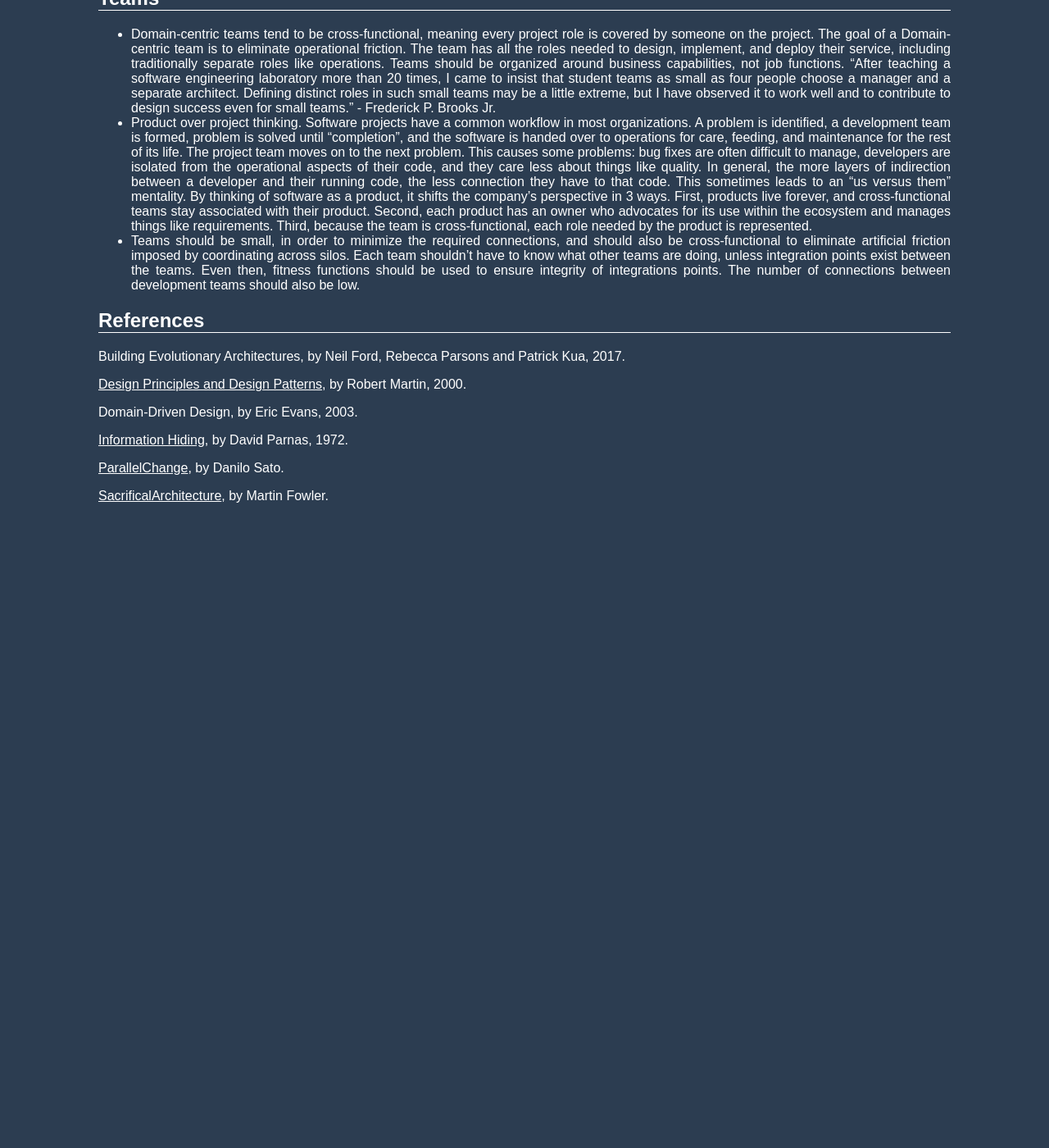
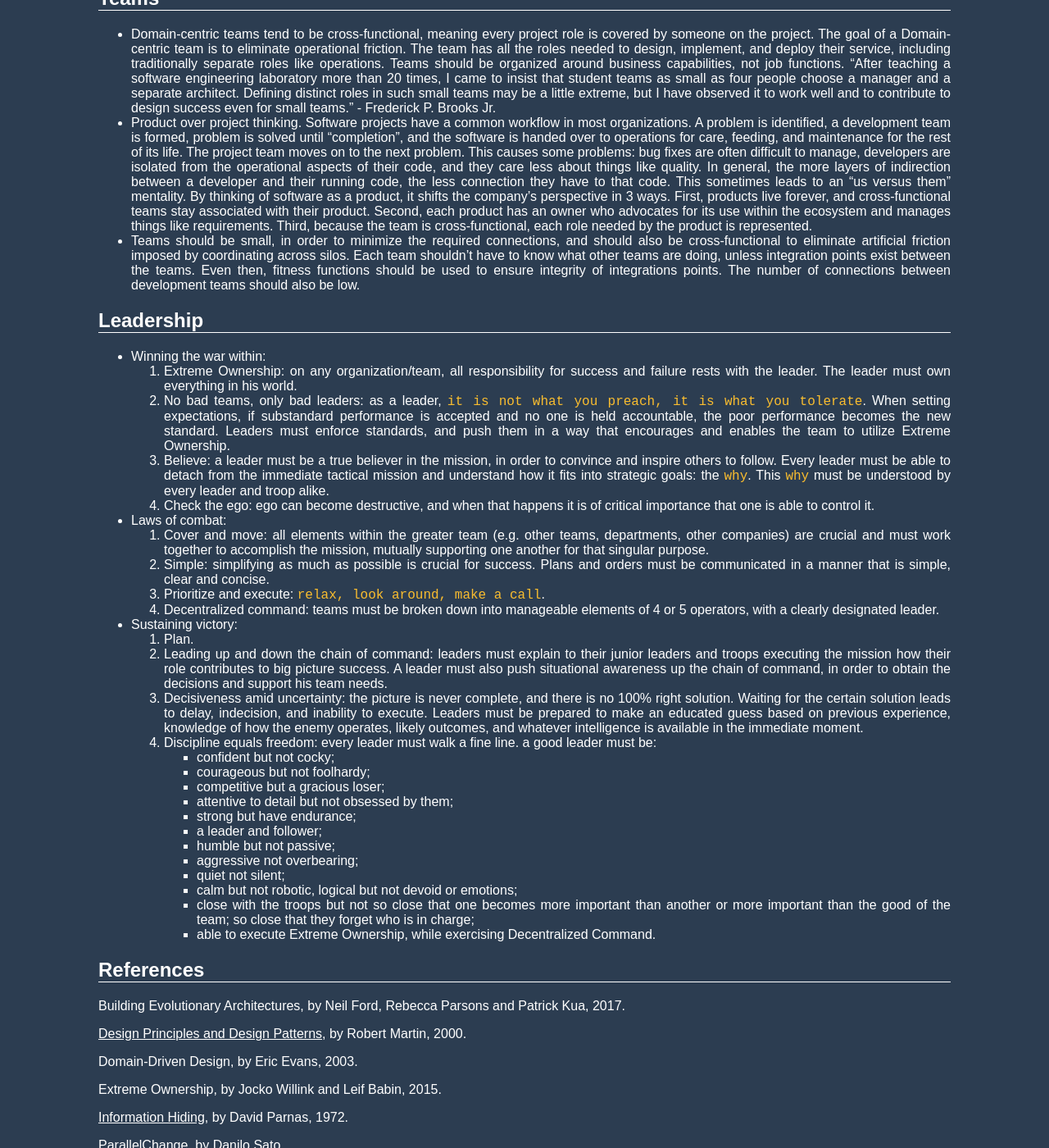
Before and after one commit to brunoroque06/brunoroque06.github.io, a Jekyll site: the page built from _pages/software-architecture.md, in a window 1280 px wide and 1400 px high, scrolled down 2228 px. Shown: the whole window at 82% size. Built offline with Jekyll 4.4.1, drawn with Linux system fonts in a browser that asks for light colours; before the commit the page ends 2858 px from its top, so only the background shows below that.

Commit message:
Add Extreme Ownership

```diff
--- a/_pages/software-architecture.md
+++ b/_pages/software-architecture.md
@@ -82,6 +82,36 @@ Make each program do one thing well. To do a new job, build afresh rather than c
 - Product over project thinking. Software projects have a common workflow in most organizations. A problem is identified, a development team is formed, problem is solved until "completion", and the software is handed over to operations for care, feeding, and maintenance for the rest of its life. The project team moves on to the next problem. This causes some problems: bug fixes are often difficult to manage, developers are isolated from the operational aspects of their code, and they care less about things like quality. In general, the more layers of indirection between a developer and their running code, the less connection they have to that code. This sometimes leads to an "us versus them" mentality. By thinking of software as a product, it shifts the company's perspective in 3 ways. First, products live forever, and cross-functional teams stay associated with their product. Second, each product has an owner who advocates for its use within the ecosystem and manages things like requirements. Third, because the team is cross-functional, each role needed by the product is represented.
 - Teams should be small, in order to minimize the required connections, and should also be cross-functional to eliminate artificial friction imposed by coordinating across silos. Each team shouldn't have to know what other teams are doing, unless integration points exist between the teams. Even then, fitness functions should be used to ensure integrity of integrations points. The number of connections between development teams should also be low.
 
+## Leadership
+
+- Winning the war within:
+  1. Extreme Ownership: on any organization/team, all responsibility for success and failure rests with the leader. The leader must own everything in his world.
+  2. No bad teams, only bad leaders: as a leader, `it is not what you preach, it is what you tolerate`. When setting expectations, if substandard performance is accepted and no one is held accountable, the poor performance becomes the new standard. Leaders must enforce standards, and push them in a way that encourages and enables the team to utilize Extreme Ownership.
+  3. Believe: a leader must be a true believer in the mission, in order to convince and inspire others to follow. Every leader must be able to detach from the immediate tactical mission and understand how it fits into strategic goals: the `why`. This `why` must be understood by every leader and troop alike.
+  4. Check the ego: ego can become destructive, and when that happens it is of critical importance that one is able to control it.
+- Laws of combat:
+  1. Cover and move: all elements within the greater team (e.g. other teams, departments, other companies) are crucial and must work together to accomplish the mission, mutually supporting one another for that singular purpose.
+  2. Simple: simplifying as much as possible is crucial for success. Plans and orders must be communicated in a manner that is simple, clear and concise.
+  3. Prioritize and execute: `relax, look around, make a call`.
+  4. Decentralized command: teams must be broken down into manageable elements of 4 or 5 operators, with a clearly designated leader.
+- Sustaining victory:
+  1. Plan.
+  2. Leading up and down the chain of command: leaders must explain to their junior leaders and troops executing the mission how their role contributes to big picture success. A leader must also push situational awareness up the chain of command, in order to obtain the decisions and support his team needs.
+  3. Decisiveness amid uncertainty: the picture is never complete, and there is no 100% right solution. Waiting for the certain solution leads to delay, indecision, and inability to execute. Leaders must be prepared to make an educated guess based on previous experience, knowledge of how the enemy operates, likely outcomes, and whatever intelligence is available in the immediate moment.
+  4. Discipline equals freedom: every leader must walk a fine line. a good leader must be:
+  - confident but not cocky;
+  - courageous but not foolhardy;
+  - competitive but a gracious loser;
+  - attentive to detail but not obsessed by them;
+  - strong but have endurance;
+  - a leader and follower;
+  - humble but not passive;
+  - aggressive not overbearing;
+  - quiet not silent;
+  - calm but not robotic, logical but not devoid or emotions;
+  - close with the troops but not so close that one becomes more important than another or more important than the good of the team; so close that they forget who is in charge;
+  - able to execute Extreme Ownership, while exercising Decentralized Command.
+
 ## References
 
 Building Evolutionary Architectures, by Neil Ford, Rebecca Parsons and Patrick Kua, 2017.
@@ -90,6 +120,8 @@ Building Evolutionary Architectures, by Neil Ford, Rebecca Parsons and Patrick K
 
 Domain-Driven Design, by Eric Evans, 2003.
 
+Extreme Ownership, by Jocko Willink and Leif Babin, 2015.
+
 [Information Hiding](https://en.wikipedia.org/wiki/Information_hiding), by David Parnas, 1972.
 
 [ParallelChange](https://martinfowler.com/bliki/ParallelChange.html), by Danilo Sato.
```
